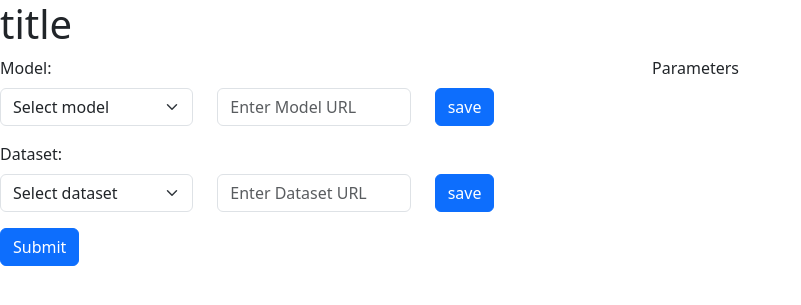
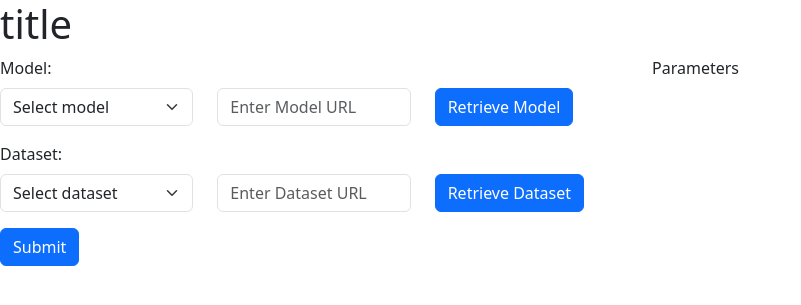
Before and after one commit to fxl271/turbo-broccoli, a Flask app: page / in a window 1280 px wide. Shown: the top 305 px of the page, without its empty margins (0-801 px from the left). Run offline with Flask 3, Linux system fonts and the light colour scheme; some libraries are stand-ins or nearby versions.

Commit message:
User input fixes
User can now input a URL which is then split into an easy-to-use string for Transformers to use, fixed option value issue, hid default values, made selection of options update some code to help with parameter display later

```diff
--- a/front end/templates/homepage.html
+++ b/front end/templates/homepage.html
@@ -8,19 +8,48 @@
     <link href="https://cdn.jsdelivr.net/npm/bootstrap@5.3.2/dist/css/bootstrap.min.css" rel="stylesheet"
         integrity="sha384-T3c6CoIi6uLrA9TneNEoa7RxnatzjcDSCmG1MXxSR1GAsXEV/Dwwykc2MPK8M2HN" crossorigin="anonymous">
     <script type="text/javascript">
-        function saveModel() {
-            var modelTextBoxInput = document.getElementById("modelURL").value;
+        //Converts a valid in_url String into a URL object and returns a split URL with each section of the URL retrievable via array indexing
+        function splitURL(in_url) {
+            return new URL(in_url).pathname.split('/');
+        }
+        //Tests in_string, if it is the same as in_forbiddenString then gets returned as "", else returns in_string
+        function stringIsNot(in_forbiddenString, in_string) {
+            if (in_string === in_forbiddenString)
+                return "";
+            else
+                return in_string;
+        }
+        //Appends 'https://' before string in_url if not present
+        function appendPrefixIfMissing(in_url) {
+            if(!in_url.match(/^https?:\/\//))
+                in_url = "https://" + in_url;
+            return in_url;
+        }
+        //Model reference retrieval function
+        function retrieveModel() {
+            var modelURL = appendPrefixIfMissing(document.getElementById("modelURL").value);
+            var split_modelURL = splitURL(modelURL);
             var dropdown = document.getElementById("modelDropdown");
             var option = document.createElement("option");
-            option.text = modelTextBoxInput
+            option.text = split_modelURL[2];
+            option.value = split_modelURL[1] + "/" + split_modelURL[2];
             dropdown.add(option);
         }
-        function saveDataset() {
-            var datasetTextBoxInput = document.getElementById("datasetURL").value;
+        //Dataset reference retrieval function
+        function retrieveDataset() {
+            var datasetURL = appendPrefixIfMissing(document.getElementById("datasetURL").value);
+            var split_datasetURL = splitURL(datasetURL);
             var dropdown = document.getElementById("datasetDropdown");
             var option = document.createElement("option");
-            option.text = datasetTextBoxInput
+            option.text = split_datasetURL[2];
+            option.value = split_datasetURL[1] + "/" + split_datasetURL[2];
             dropdown.add(option);
+        }
+        //Obtain a reference to currently selected form values - used for Parameter display
+        function retrieveCurrentSelection() {
+            var selectedModel = stringIsNot("Select model", document.getElementById("modelDropdown").value);
+            var selectedDataset = stringIsNot("Select dataset", document.getElementById("datasetDropdown").value);
+            console.log("MODEL: " + selectedModel + "\tDATASET: " + selectedDataset);
         }
     </script>
 </head>
@@ -32,14 +61,13 @@
             <div class="col">
                 <div class="mb-3">
                     <div class="row">
-                        <label for="model" class="form-label">Model: </label>
+                        <label for="model" class="form-label">Model:</label>
                         <div class="col">
-                            <select id="modelDropdown" name="modelDropdown" class="form-select"
-                                aria-label="Model select">
-                                <option selected>Select model</option>
-                                <option value="1">One</option>
-                                <option value="2">Two</option>
-                                <option value="3">Three</option>
+                            <select id="modelDropdown" name="modelDropdown" class="form-select" aria-label="Model select" onchange="retrieveCurrentSelection()" required>
+                                <option selected disabled hidden>Select model</option>
+                                <option value="testModel_1">testModel_1</option>
+                                <option value="testModel_2">testModel_2</option>
+                                <option value="testModel_3">testModel_3</option>
                             </select>
                         </div>
                         <div class="col">
@@ -47,22 +75,21 @@
                                 placeholder="Enter Model URL">
                         </div>
                         <div class="col">
-                            <input type="button" name="modelTextbox" class="btn btn-primary" onclick="saveModel()"
-                                value="save">
+                            <input type="button" name="modelTextbox" class="btn btn-primary" onclick="retrieveModel()"
+                                value="Retrieve Model">
                         </div>
                     </div>
 
                 </div>
                 <div class="mb-3">
                     <div class="row">
-                        <label for="dataset" class="form-label">Dataset: </label>
+                        <label for="dataset" class="form-label">Dataset:</label>
                         <div class="col">
-                            <select id="datasetDropdown" name="datasetDropdown" class="form-select"
-                                aria-label="Dataset select">
-                                <option selected>Select dataset</option>
-                                <option value="1">One</option>
-                                <option value="2">Two</option>
-                                <option value="3">Three</option>
+                            <select id="datasetDropdown" name="datasetDropdown" class="form-select" aria-label="Dataset select" onchange="retrieveCurrentSelection()" required>
+                                <option selected disabled hidden>Select dataset</option>
+                                <option value="testDataset_1">testDataset_1</option>
+                                <option value="testDataset_2">testDataset_2</option>
+                                <option value="testDataset_3">testDataset_3</option>
                             </select>
                         </div>
                         <div class="col">
@@ -70,8 +97,8 @@
                                 placeholder="Enter Dataset URL">
                         </div>
                         <div class="col">
-                            <input type="button" name="datasetTextbox" onclick="saveDataset()" class="btn btn-primary"
-                                value="save">
+                            <input type="button" name="datasetTextbox" onclick="retrieveDataset()" class="btn btn-primary"
+                                value="Retrieve Dataset">
                         </div>
                     </div>
                 </div>
```
Also changed, not shown: 1 other file.
